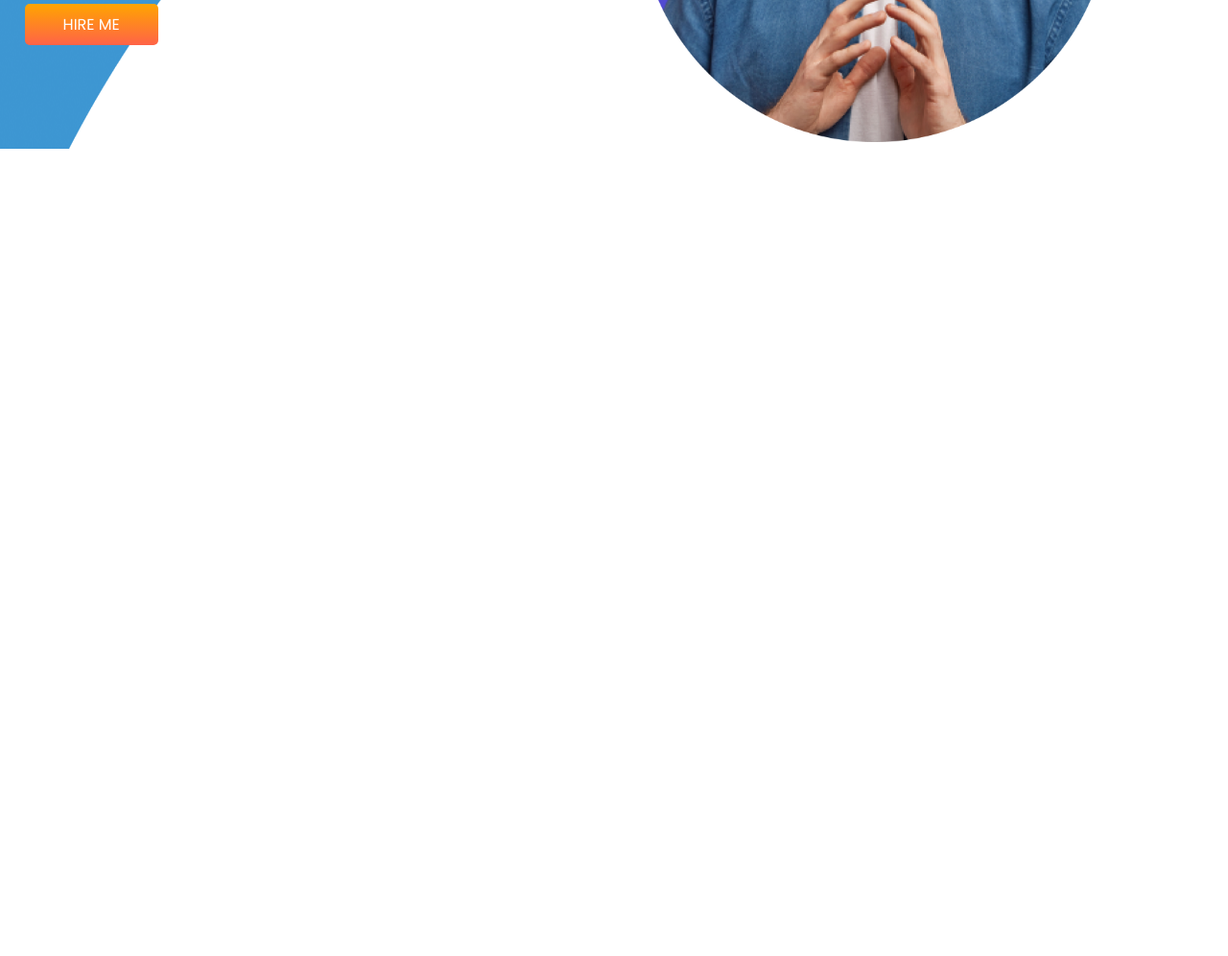
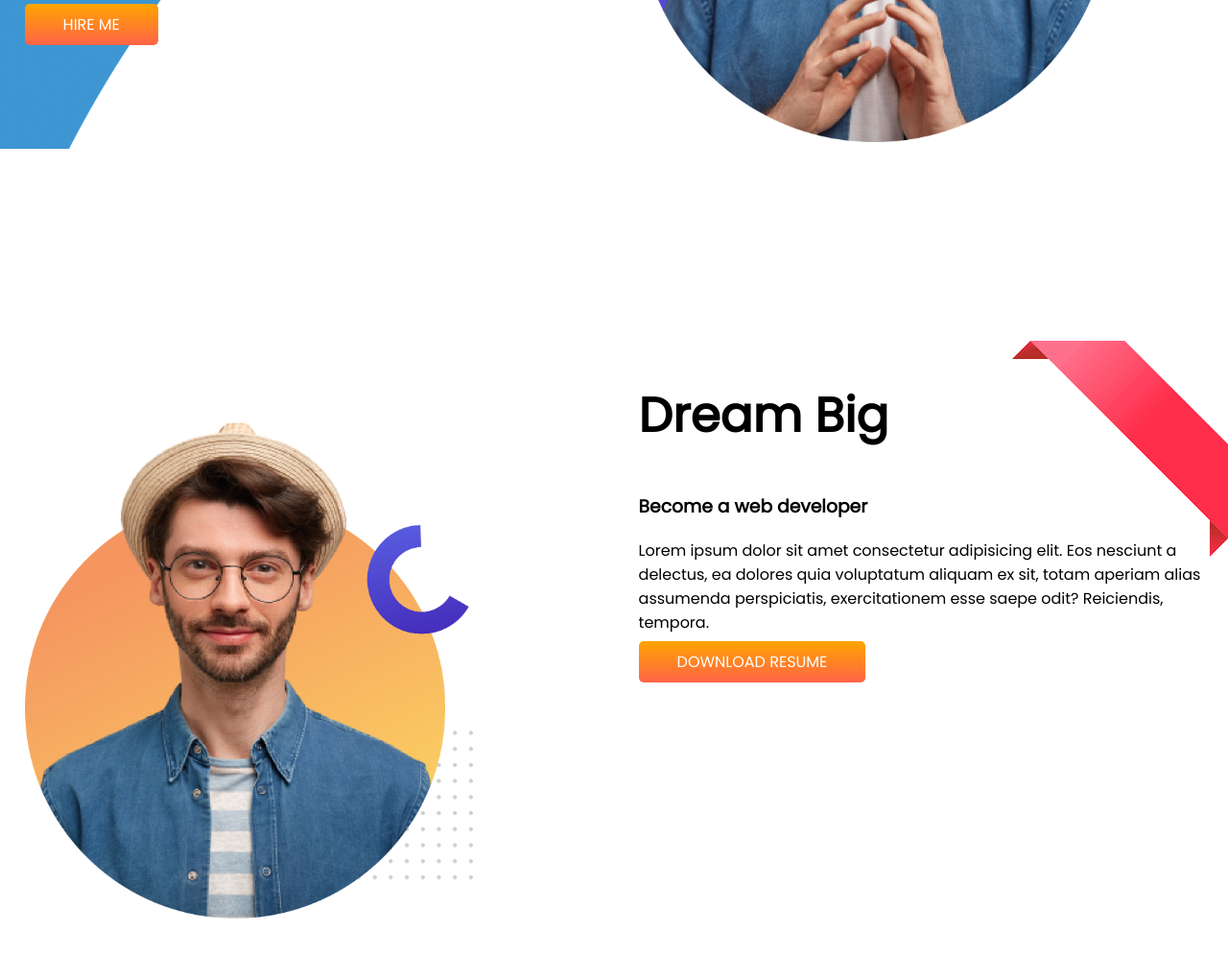
Before and after one commit to sazzadshakhbd/developer-portfolio, a plain HTML site: page index.html in a window 1280 px wide. Shown: the part 500-1496 px from the top of the page at 96% size. Before the commit the page ends 800 px from the top, so only its background shows below. Drawn offline with Linux system fonts and the light colour scheme.

Commit message:
dream big section done

```diff
--- a/index.html
+++ b/index.html
@@ -28,6 +28,21 @@
             <img src="img/myImage.png" alt="My Image">
         </div>
     </section>
+    <section class="dream-big">
+        <div class="half-width">
+            <img src="img/myImage2.png" alt="My Image 2">
+        </div>
+        <div class="half-width">
+            <h1>Dream Big </h1>
+            <h3>Become a web developer </h3>
+            <p>Lorem ipsum dolor sit amet consectetur adipisicing elit. Eos nesciunt a delectus, ea dolores quia
+                voluptatum
+                aliquam ex sit, totam aperiam alias assumenda perspiciatis, exercitationem esse saepe odit? Reiciendis,
+                tempora.</p>
+            <a class="link-button" href="https://www.linkedin.com/mynetwork/" target="_blank">download resume</a>
+        </div>
+
+    </section>
 
 </body>
 
--- a/style.css
+++ b/style.css
@@ -13,6 +13,7 @@ h1 {
 
 section {
     display: flex;
+    margin-bottom: 200px;
 }
 
 .half-width {
@@ -37,3 +38,9 @@ section {
     background-image: url('./img/corner.png');
     background-repeat: no-repeat;
 }
+
+.dream-big {
+    background-image: url('./img/corner-right.png');
+    background-repeat: no-repeat;
+    background-position: top right;
+}
```
Also changed, not shown: img/corner-right.png (added), img/myImage2.png (added).
